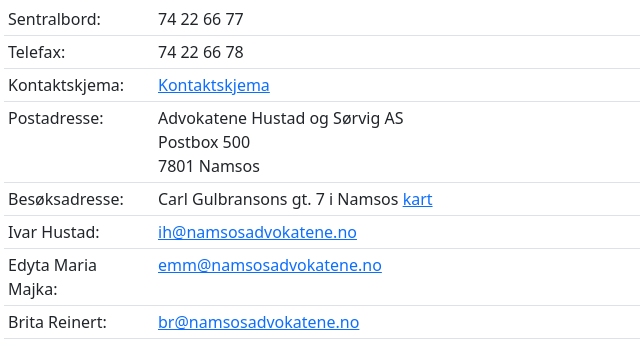
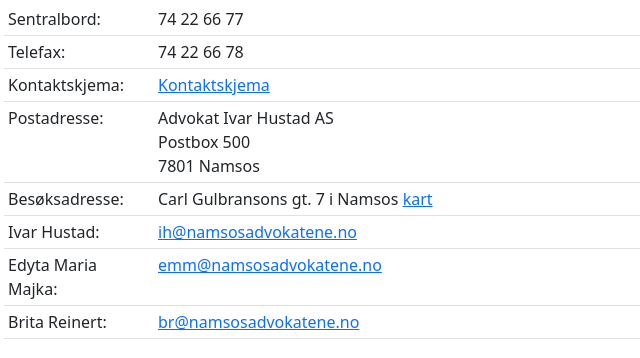
Before and after one commit to kodakorg/namsosadv, a Node server app: page /kontakt in a window 1280 px wide. Shown: the part 154-512 px from the top of the page, without its empty margins (0-640 px from the left). Run offline with Node 20, Linux system fonts and the light colour scheme.

Commit message:
Update kontakt.ejs

```diff
--- a/views/pages/kontakt.ejs
+++ b/views/pages/kontakt.ejs
@@ -27,7 +27,7 @@
       </tr>
       <tr>
         <td>Postadresse:</td>
-        <td>Advokatene Hustad og Sørvig AS<br>Postbox 500<br>7801 Namsos</td>
+        <td>Advokat Ivar Hustad AS<br>Postbox 500<br>7801 Namsos</td>
       </tr>
       <tr>
         <td>Besøksadresse:</td>
```
